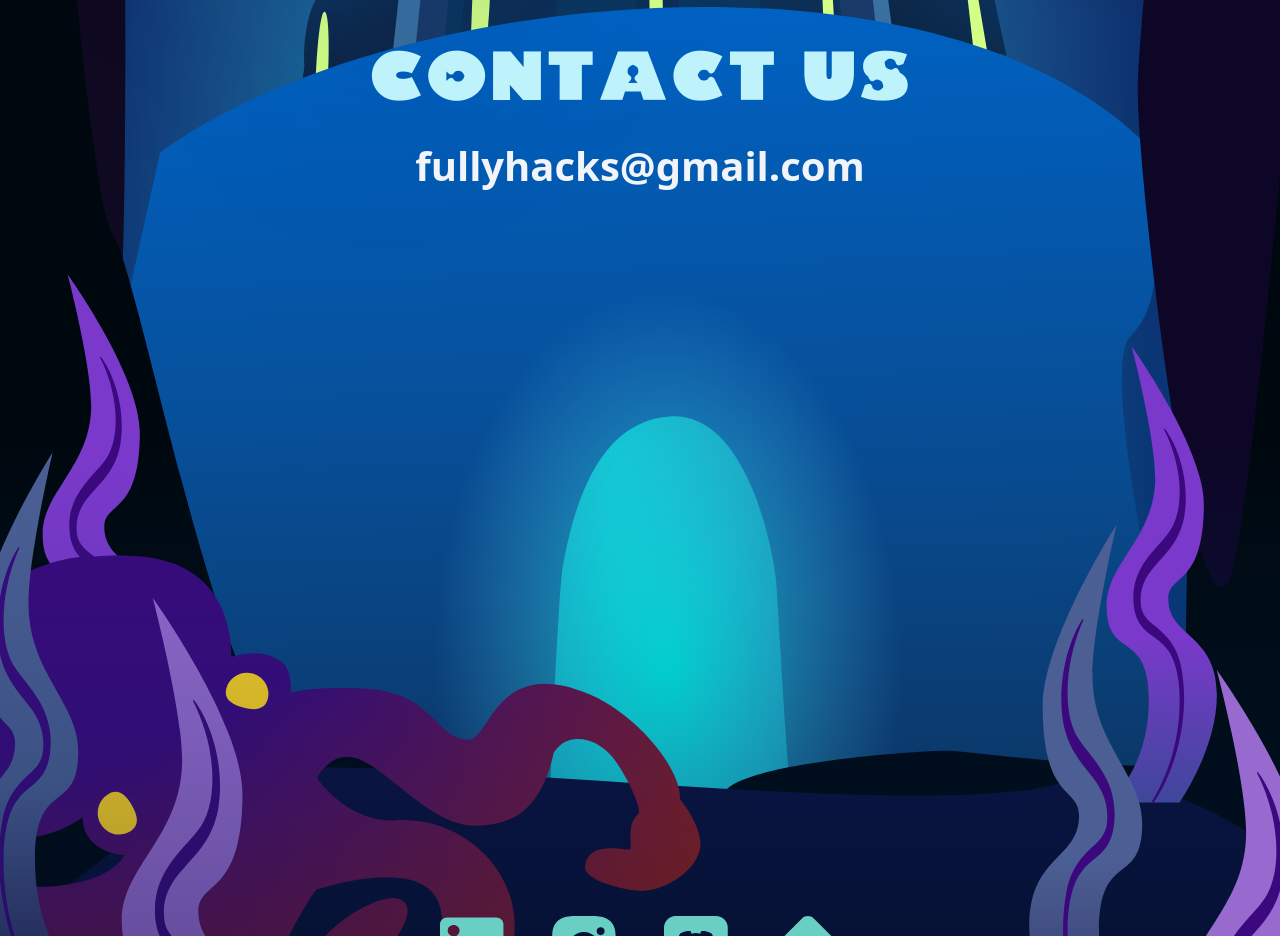
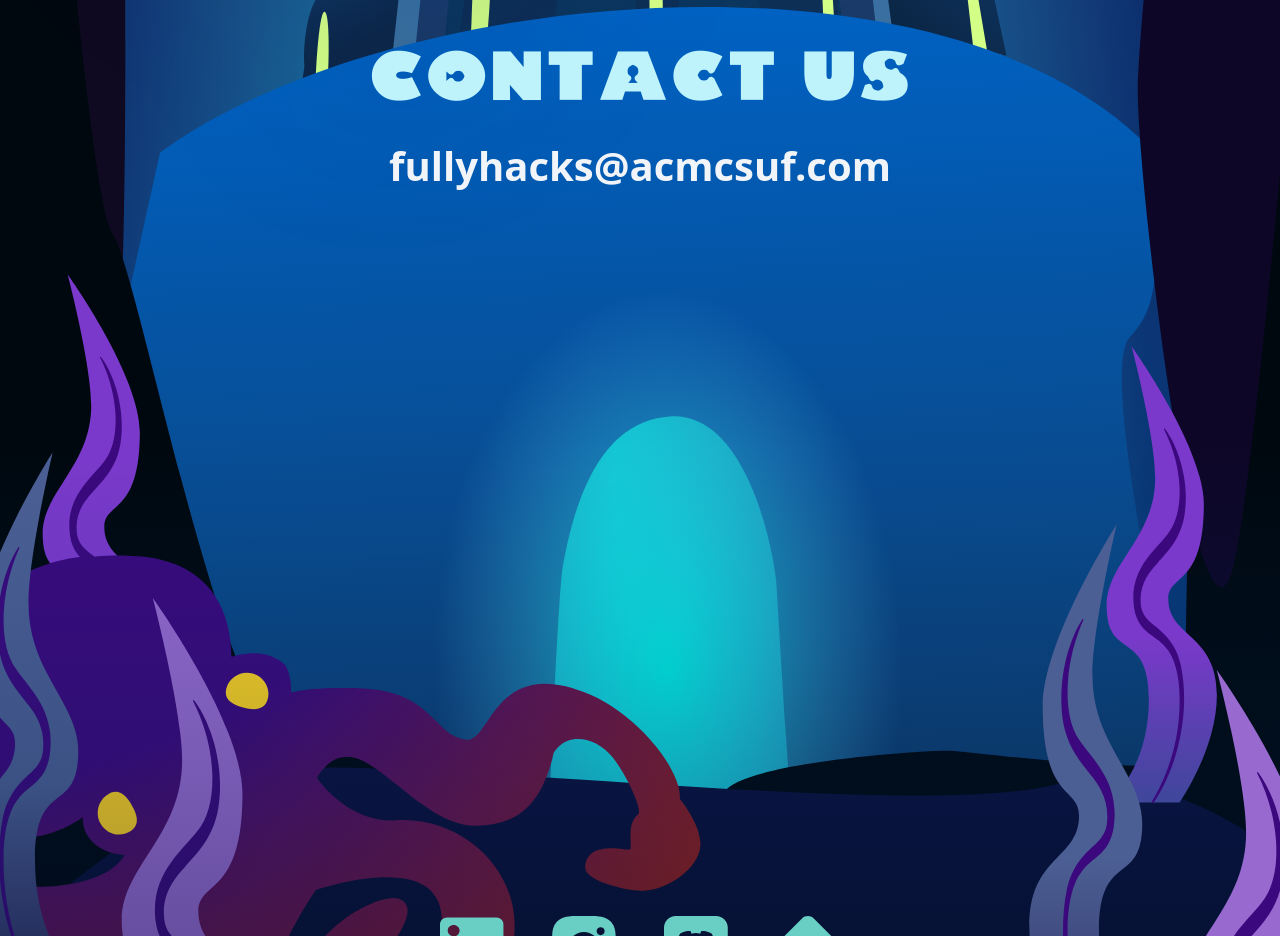
Before and after one commit to ChristianHuerta05/fullyhacks2026, a React (Vite) app in the folder web/: page / in a window 1280 px wide. Shown: the part 10860-11796 px from the top of the page. Built offline with nearby package versions, Linux system fonts and the light colour scheme; no server answers.

Commit message:
Updated email address (#12)
Changed the email address from fullyhacks@gmail.com ->
fullyhacks@acmcsuf.com

```diff
--- a/web/src/pages/Landing/Footer.tsx
+++ b/web/src/pages/Landing/Footer.tsx
@@ -19,10 +19,10 @@ export function Footer() {
           Contact Us
         </h2>
         <a
-          href="mailto:fullyhacks@gmail.com"
+          href="mailto:fullyhacks@acmcsuf.com"
           className="text-[1em] md:text-[1.5em] lg:text-[2.5em] font-bold text-white hover:text-[#BEF3FC] transition-colors"
         >
-          fullyhacks@gmail.com
+          fullyhacks@acmcsuf.com
         </a>
       </div>
 
```
